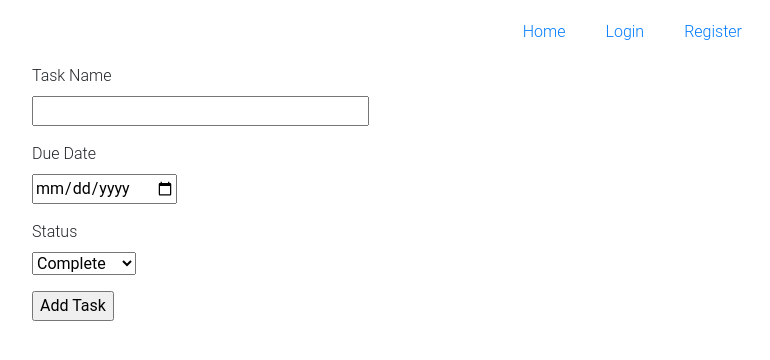
After one commit to djfedos/flask-based-todo-app, a Flask app: page /add_todo in a window 1280 px wide. The commit adds this page. Shown: the top 360 px of the page, without its empty margins (53-823 px from the left). Run offline with Flask 2, Linux system fonts and the light colour scheme; some libraries are stand-ins or nearby versions.

Commit message:
TODO: proceed from Add Task View

```diff
--- a/flask_app/my_app/api/forms.py
+++ b/flask_app/my_app/api/forms.py
@@ -1,5 +1,5 @@
 from flask_wtf import FlaskForm
-from wtforms import StringField, EmailField, PasswordField, SubmitField
+from wtforms import StringField, EmailField, PasswordField, SubmitField, SelectField, DateField
 from wtforms.validators import DataRequired
 
 
@@ -15,3 +15,10 @@ class LoginForm(FlaskForm):
     email = EmailField('Email', validators=[DataRequired()])
     password = PasswordField('Password', validators = [DataRequired()])
     submit = SubmitField('Sign In')
+
+
+class TodoForm(FlaskForm):
+    task_name = StringField('Task Name', validators=[DataRequired()])
+    due_date = DateField('Due Date', validators=[DataRequired()])
+    status = SelectField('Status', choices=[('Complete', 'Complete'), ('Not Started', 'Not Started')])
+    submit = SubmitField('Add Task')
--- a/flask_app/my_app/api/models.py
+++ b/flask_app/my_app/api/models.py
@@ -23,5 +23,6 @@ class Task(db.Model):
     def __repr__(self):
         return f'Task{self.task_name}{self.due_date}'
 
-# this operation isn't mentioned in tutorial but without this DB throws an error that the user table doesn't exist
+
+# this operation isn't mentioned in tutorial but without this DB throws an error that there's no such table as user
 db.create_all()
--- a/flask_app/my_app/api/views.py
+++ b/flask_app/my_app/api/views.py
@@ -1,8 +1,9 @@
 from flask import flash, redirect, render_template, request, jsonify, Blueprint, abort
 from werkzeug.security import generate_password_hash, check_password_hash
 from my_app import db
-from my_app.api.models import User
-from my_app.api.forms import RegisterForm, LoginForm
+from my_app.api.models import User, Task
+from my_app.api.forms import RegisterForm, LoginForm, TodoForm
+from flask_login import login_user, logout_user, current_user
 
 tasks = Blueprint('tasks', __name__)
 
@@ -24,7 +25,6 @@ def register():
             db.session.commit()
             return redirect('/login')
 
-from flask_login import login_user
 
 @tasks.route('/login', methods=['POST', 'GET'])
 def login():
@@ -33,7 +33,29 @@ def login():
         user = User.query.filter_by(email = form.email.data).first()
         if user and check_password_hash(user.password, form.password.data):
             login_user(user)
-            return redirect('/todos')
+            return redirect('/tasks')
         flash("Invalid details")
 
     return render_template('login.html', form=form)
+
+
+@tasks.route('/logout', methods=['POST', 'GET'])
+def logout():
+    logout_user()
+    return redirect('/home')
+
+
+@tasks.route('/add_todo', methods=['POST', 'GET'])
+def add_todo():
+    form = TodoForm()
+    if request.method == 'GET':
+        return render_template('add_todo.html', form=form)
+    if request.method == 'POST':
+        user = current_user
+        if form.validate_on_submit:
+            todo = Task(task_name =form.task_name.data,status =form.status.data,
+                        due_date=form.due_date.data, todo_owner=user.id
+                        )
+            db.session.add(todo)
+            db.session.commit()
+            return redirect('/tasks')
--- /dev/null
+++ b/flask_app/my_app/templates/add_todo.html
@@ -0,0 +1,24 @@
+{% extends 'base.html'%}
+{% block content%}
+<section class="container">
+   <div class="row">
+      <div class="col">
+         <form action="" method="post">
+            <p>
+               {{ form.task_name.label }}<br>
+               {{ form.task_name(size =32) }}
+            </p>
+            <p>
+               {{ form.due_date.label }}<br>
+               {{ form.due_date(size=32) }}
+            </p>
+            <p>
+               {{ form.status.label }}<br>
+               {{ form.status() }}
+            </p>
+            <p>{{ form.submit() }}</p>
+         </form>
+      </div>
+   </div>
+</section>
+{% endblock%}
--- a/flask_app/my_app/templates/base.html
+++ b/flask_app/my_app/templates/base.html
@@ -36,12 +36,14 @@
 <body>
   <header class="container">
      <div class="row">
-        <h1 class="col-sm-4">Stay Organised</h1>
         <nav class="col-sm-8 text-right">
-           <p><a href=" ">Home</a></p>
-           <p><a href=" ">Login</a></p>
-           <p><a href=" ">Register</a></p>
-           <p><a href=" ">Logout</a></p>
+           <p><a href="{{ url_for('tasks.login') }}">Home</a></p>
+           {% if current_user.is_anonymous %}
+           <p><a href="{{ url_for('tasks.login') }}">Login</a></p>
+           <p><a href="{{ url_for('tasks.Register') }}">Register</a></p>
+           {%else%}
+           <p><a href="{{ url_for('tasks.login') }}">Logout</a></p>
+           {% endif %}
         </nav>
      </div>
   </header>
--- /dev/null
+++ b/flask_app/my_app/templates/home.html
@@ -0,0 +1,4 @@
+{% extends 'base.html'%}
+{% block content%}
+
+{% endblock %}
```
Also changed, not shown: flask_app/my_app/mydb.db.
